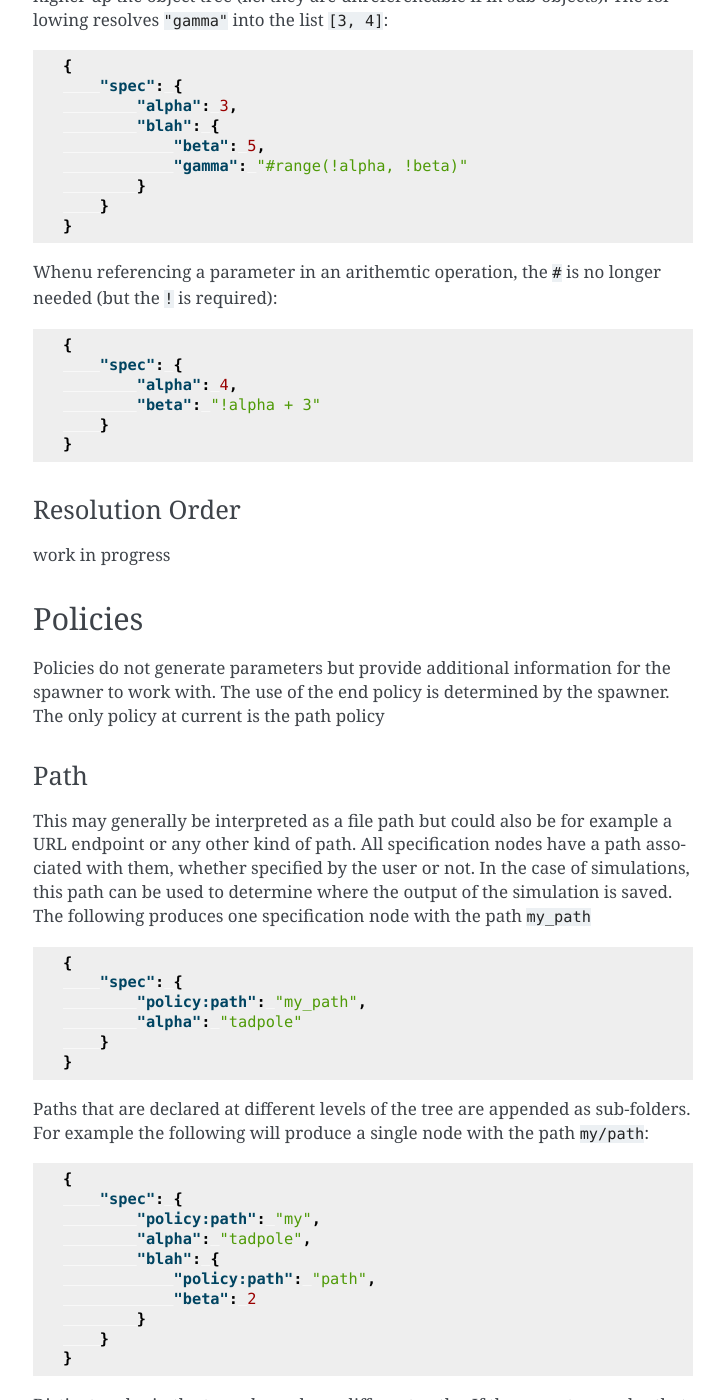
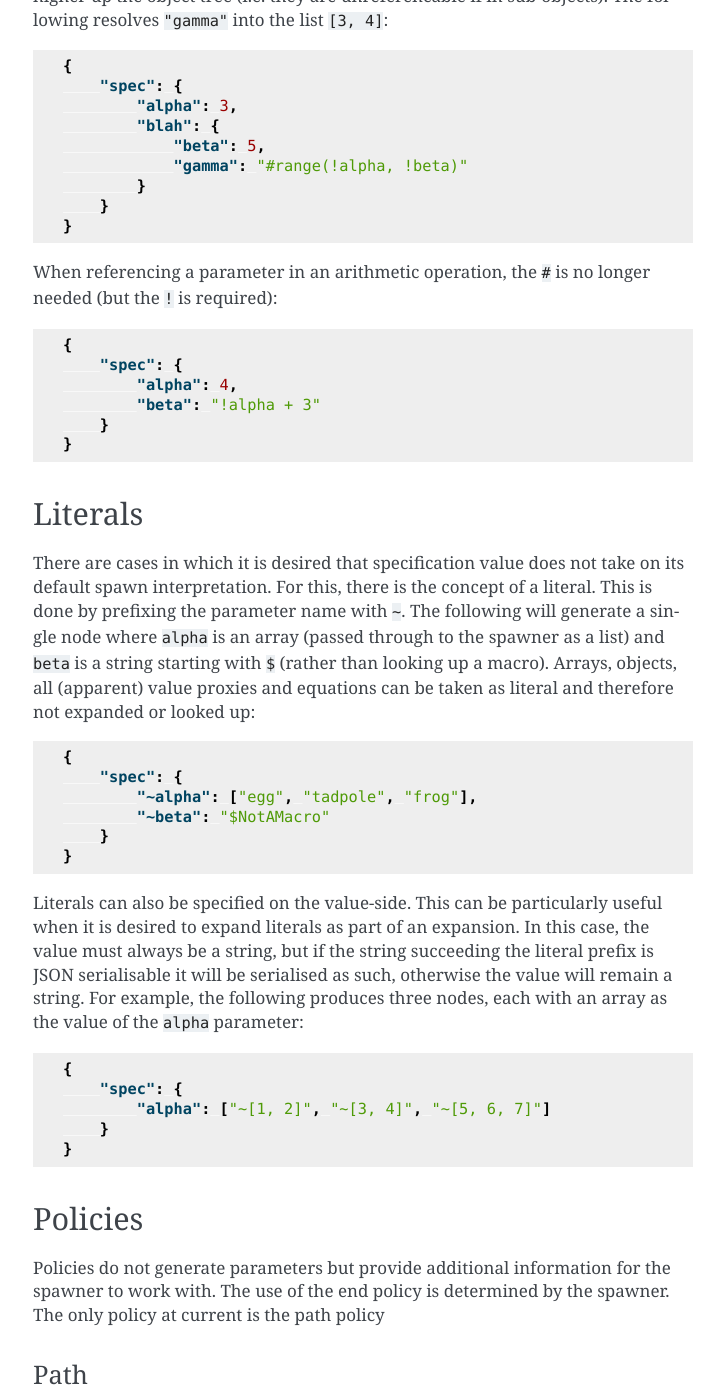
Before and after one commit to BitBloomTech/spawn, a Sphinx documentation site: the page built from docs/user_guide/input-file-definition.md, in a window 1280 px wide and 1400 px high, scrolled down 5126 px. Shown: the whole window, without its empty margins (387-1111 px from the left). Built offline with Sphinx 7.4.7, drawn with Linux system fonts in a browser that asks for light colours; some of the changed text lies outside the part shown.

Commit message:
At literals section to input file guide

````diff
--- a/docs/user_guide/input-file-definition.md
+++ b/docs/user_guide/input-file-definition.md
@@ -13,7 +13,7 @@ The specification is defined in an object named `"spec"`. Each name/value pair w
 }
 ```
 
-Sibling name/value pairs are simultaneous (i.e. orccur on the same node). The following generates a single node with *two* simulataneous parameters - `"alpha"` with a value of 4, and "beta" with a value of "tadpole":
+Sibling name/value pairs are simultaneous (i.e. occur on the same node). The following generates a single node with *two* simultaneous parameters - `"alpha"` with a value of 4, and "beta" with a value of "tadpole":
 ```json
 {
     "spec": {
@@ -34,7 +34,7 @@ Separate nodes can be created by separating parameters into different JSON nodes
 }
 ```
 
-An identical specifcation could be written (less concisely) as:
+An identical specification could be written (less concisely) as:
 ```json
 {
     "spec": {
@@ -176,7 +176,7 @@ Note that the `repeat` can be used with a generator as argument and therefore ge
 }
 ```
 
-Whenu referencing a parameter in an arithemtic operation, the `#` is no longer needed (but the `!` is required):
+When referencing a parameter in an arithmetic operation, the `#` is no longer needed (but the `!` is required):
 ``` JSON
 {
     "spec": {
@@ -186,9 +186,26 @@ Whenu referencing a parameter in an arithemtic operation, the `#` is no longer n
 }
 ```
 
-### Resolution Order
+## Literals
 
-work in progress
+There are cases in which it is desired that specification value does not take on its default spawn interpretation. For this, there is the concept of a literal. This is done by prefixing the parameter name with `~`. The following will generate a single node where `alpha` is an array (passed through to the spawner as a list) and `beta` is a string starting with `$` (rather than looking up a macro). Arrays, objects, all (apparent) value proxies and equations can be taken as literal and therefore not expanded or looked up:
+``` JSON
+{
+    "spec": {
+        "~alpha": ["egg", "tadpole", "frog"],
+        "~beta": "$NotAMacro"
+    }
+}
+```
+
+Literals can also be specified on the value-side. This can be particularly useful when it is desired to expand literals as part of an expansion. In this case, the value must always be a string, but if the string succeeding the literal prefix is JSON serialisable it will be serialised as such, otherwise the value will remain a string. For example, the following produces three nodes, each with an array as the value of the `alpha` parameter:
+```JSON
+{
+    "spec": {
+        "alpha": ["~[1, 2]", "~[3, 4]", "~[5, 6, 7]"]
+    }
+}
+```
 
 ## Policies
 
````
Also changed, not shown: other parts of docs/user_guide/input-file-definition.md (+2 -2 lines).
